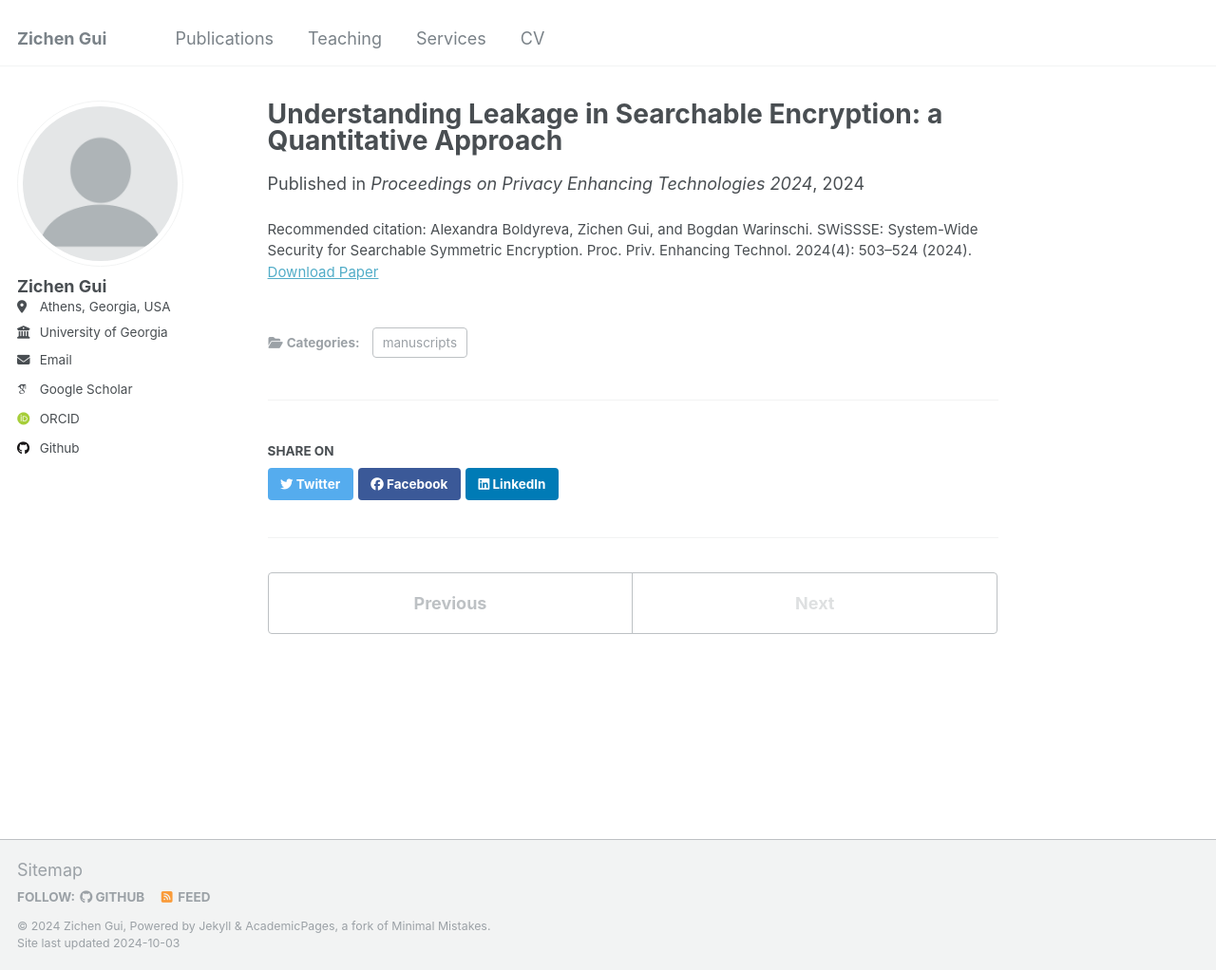
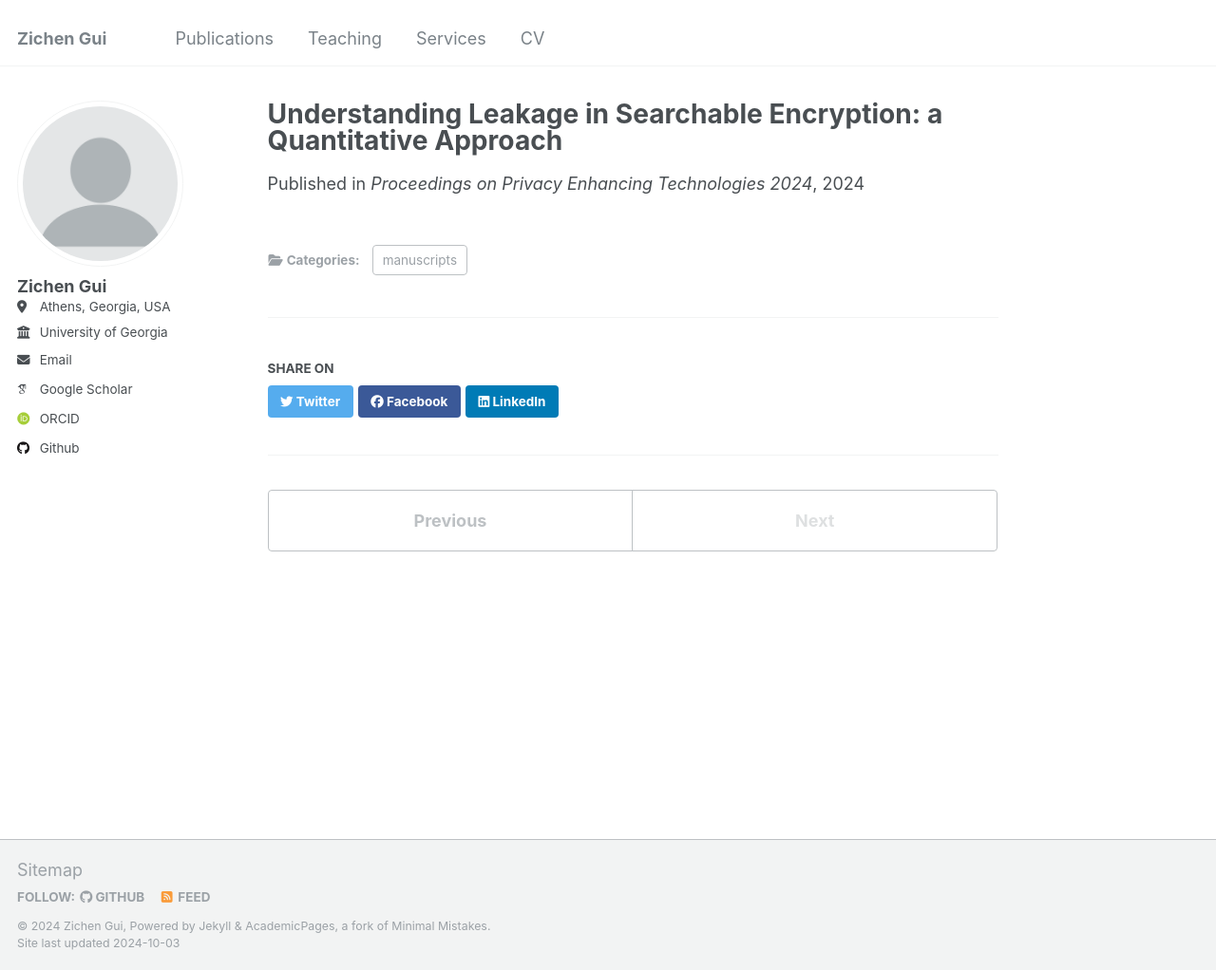
Before and after one commit to Zichen-Gui/Zichen-Gui.github.io, a Jekyll site: the page built from _publications/2024-07-15-q-leakage.md, in a window 1280 px wide and 1022 px high. Shown: the whole window at 95% size. Built offline with Jekyll 4.4.1, drawn with Linux system fonts in a browser that asks for light colours; some web fonts are replaced; part of the change alters nothing that is shown.

Commit message:
Update 2024-07-15-q-leakage.md

```diff
--- a/_publications/2024-07-15-q-leakage.md
+++ b/_publications/2024-07-15-q-leakage.md
@@ -7,5 +7,5 @@ permalink: /publication/2024-07-15-q-leakage
 date: 2024-07-15
 venue: 'Proceedings on Privacy Enhancing Technologies 2024'
 paperurl: 'https://petsymposium.org/popets/2024/popets-2024-0127.php'
-citation: "Alexandra Boldyreva, Zichen Gui, and Bogdan Warinschi. SWiSSSE: System-Wide Security for Searchable Symmetric Encryption. Proc. Priv. Enhancing Technol. 2024(4): 503–524 (2024)."
+#citation: "Alexandra Boldyreva, Zichen Gui, and Bogdan Warinschi. SWiSSSE: System-Wide Security for Searchable Symmetric Encryption. Proc. Priv. Enhancing Technol. 2024(4): 503–524 (2024)."
 ---
```
